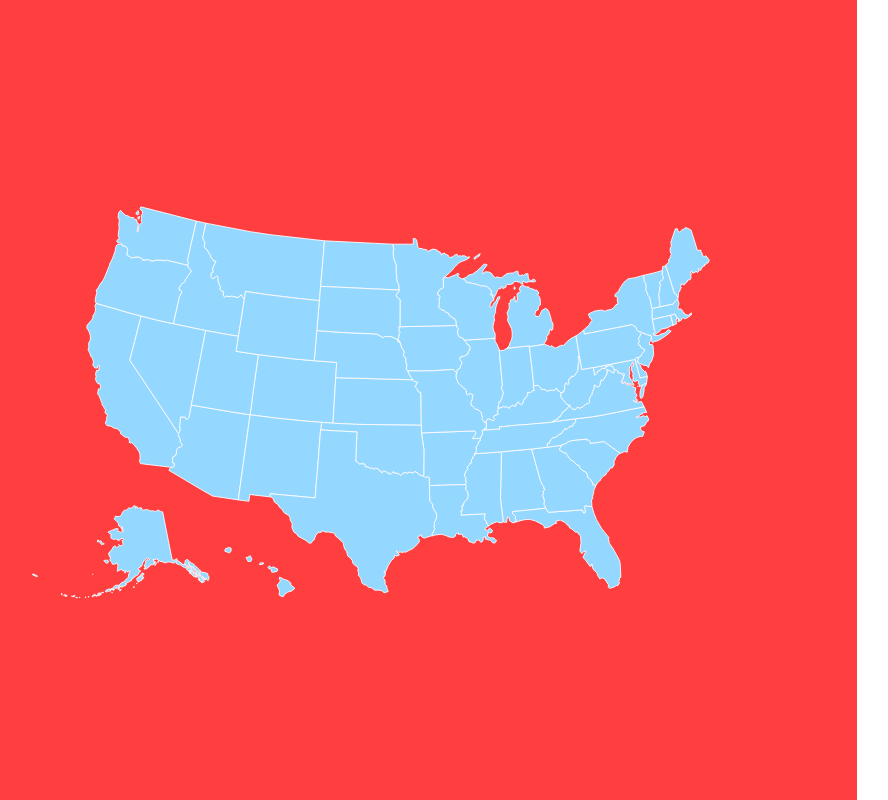
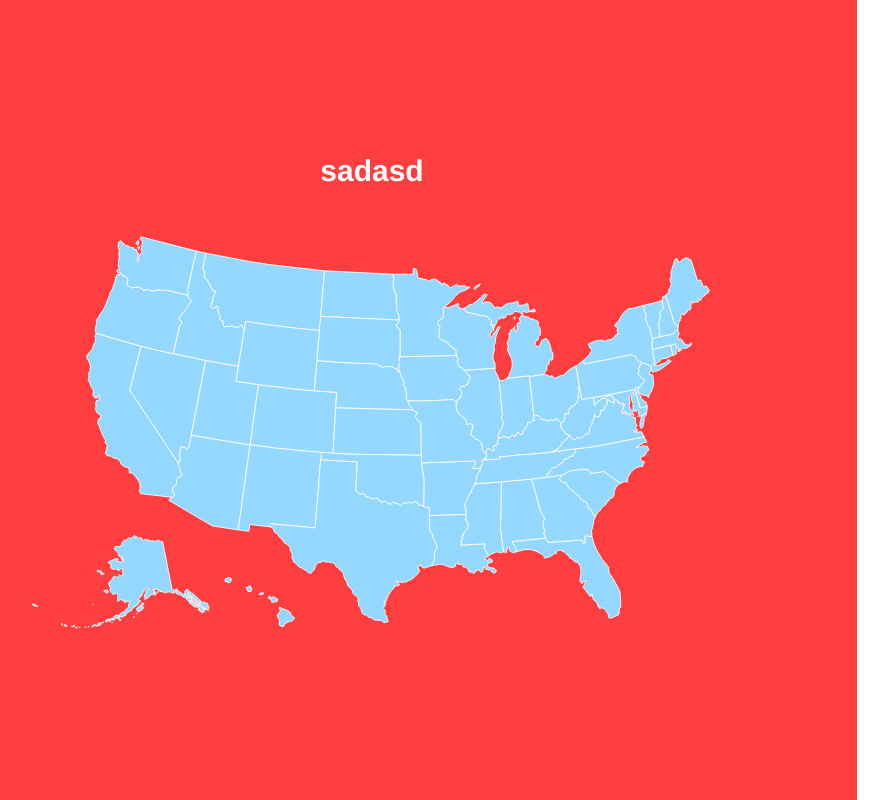
Before and after one commit to gregorytomilin/d3.js, a website: page dist/index.html in a window 1280 px wide. Shown: the whole page, without its empty margins (113-1001 px from the left). Drawn offline with nearby package versions, Linux system fonts and the light colour scheme.

Commit message:
Названия штатов над картой

```diff
--- a/src/scss/styles.scss
+++ b/src/scss/styles.scss
@@ -8,6 +8,9 @@
     height: 100vh;
 
     &__map  {
+        display: flex;
+        gap: 20px;
+        flex-direction: column;
         flex-basis: 80%;
 
         background: rgb(255, 63, 63);
@@ -32,6 +35,12 @@
                 stroke-width: 5;
 
             }
+        }
+        .stateName{
+            font-size: 30px;
+            height: 40px;
+            color: white;
+            font-weight: 700;
         }
     }
     &__senatorsList  {
```
Also changed, not shown: dist/css/styles.css, dist/index.html, dist/js/main.js.
